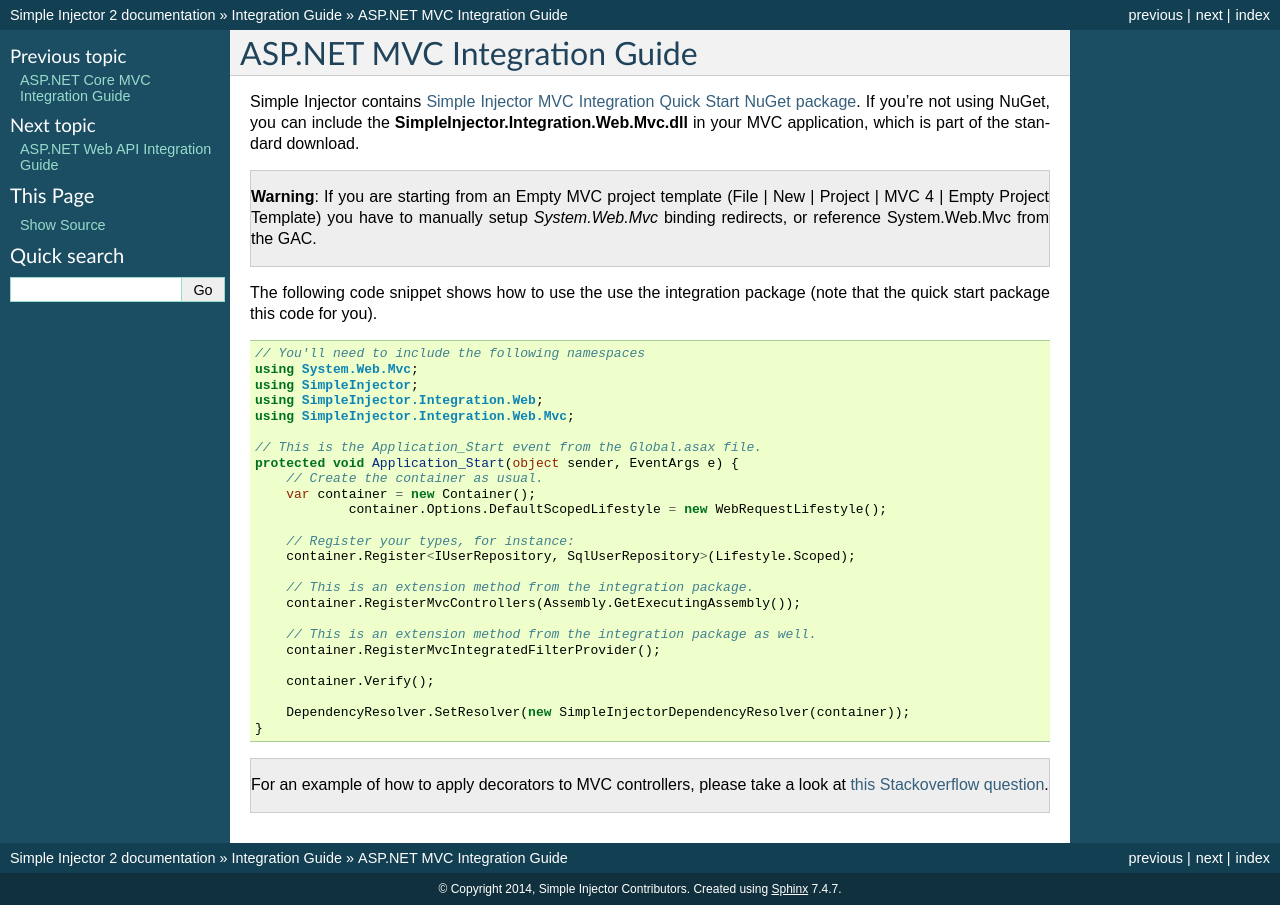
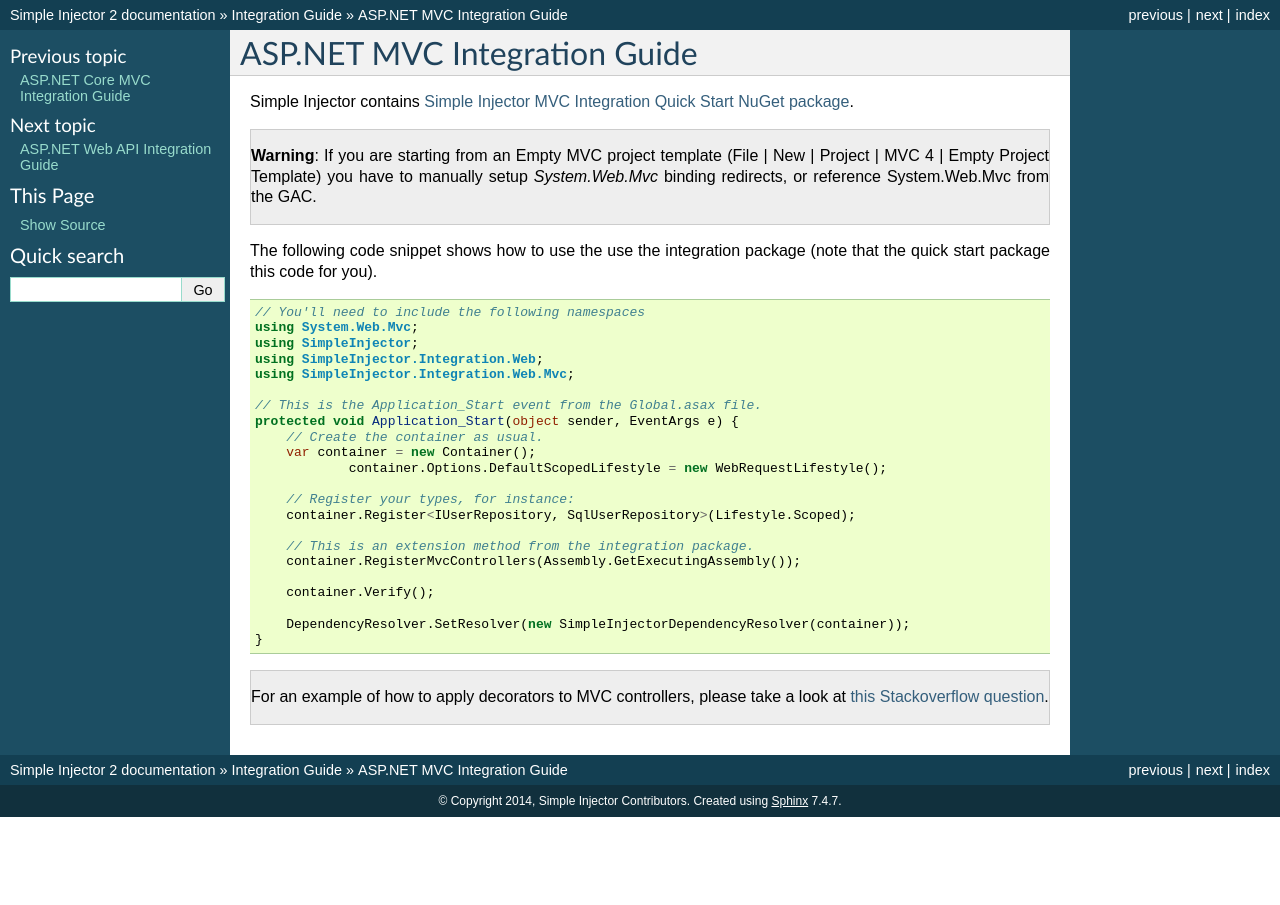
Before and after one commit to simpleinjector/Documentation, a Sphinx documentation site: the page built from source/mvcintegration.rst, in a window 1280 px wide. Built offline with Sphinx 7.4.7, drawn with Linux system fonts in a browser that asks for light colours.

Commit message:
RegisterMvcIntegratedFilterProvider example removed
fixes #28

```diff
--- a/source/mvcintegration.rst
+++ b/source/mvcintegration.rst
@@ -2,7 +2,7 @@
 ASP.NET MVC Integration Guide
 =============================
 
-Simple Injector contains `Simple Injector MVC Integration Quick Start NuGet package <https://nuget.org/packages/SimpleInjector.MVC3>`_. If you're not using NuGet, you can include the **SimpleInjector.Integration.Web.Mvc.dll** in your MVC application, which is part of the standard download.
+Simple Injector contains `Simple Injector MVC Integration Quick Start NuGet package <https://nuget.org/packages/SimpleInjector.MVC3>`_.
 
 .. container:: Note
 
@@ -30,9 +30,6 @@ The following code snippet shows how to use the use the integration package (not
         // This is an extension method from the integration package.
         container.RegisterMvcControllers(Assembly.GetExecutingAssembly());
 
-        // This is an extension method from the integration package as well.
-        container.RegisterMvcIntegratedFilterProvider();
-
         container.Verify();
 
         DependencyResolver.SetResolver(new SimpleInjectorDependencyResolver(container));
```
